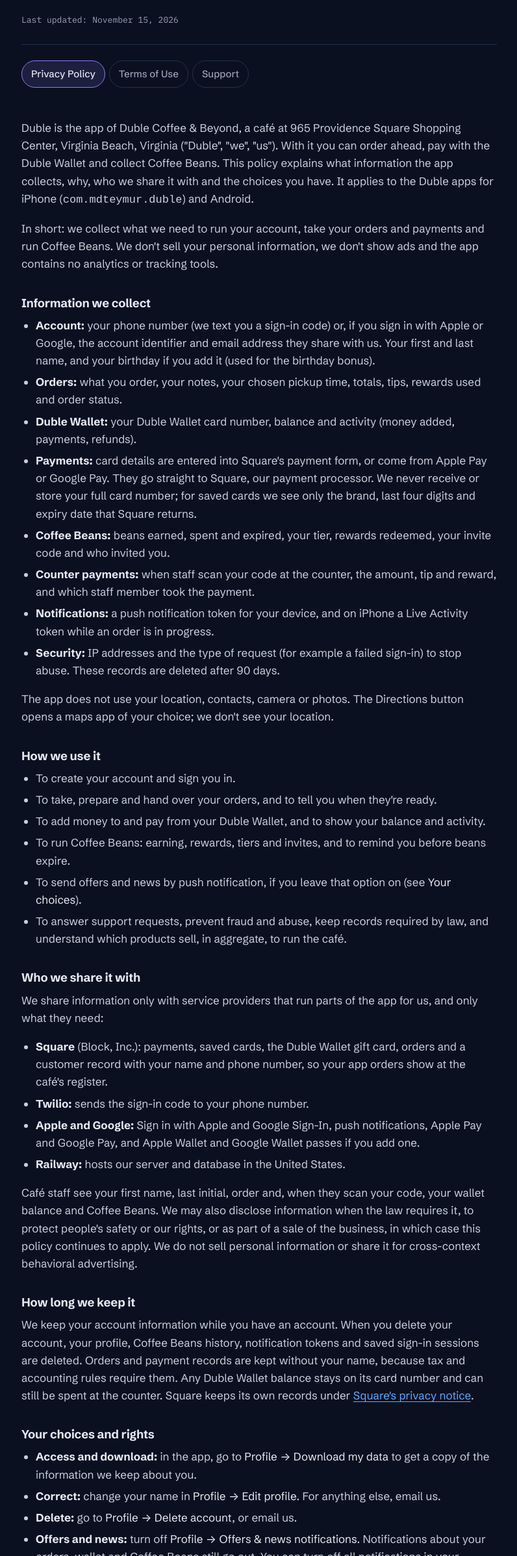
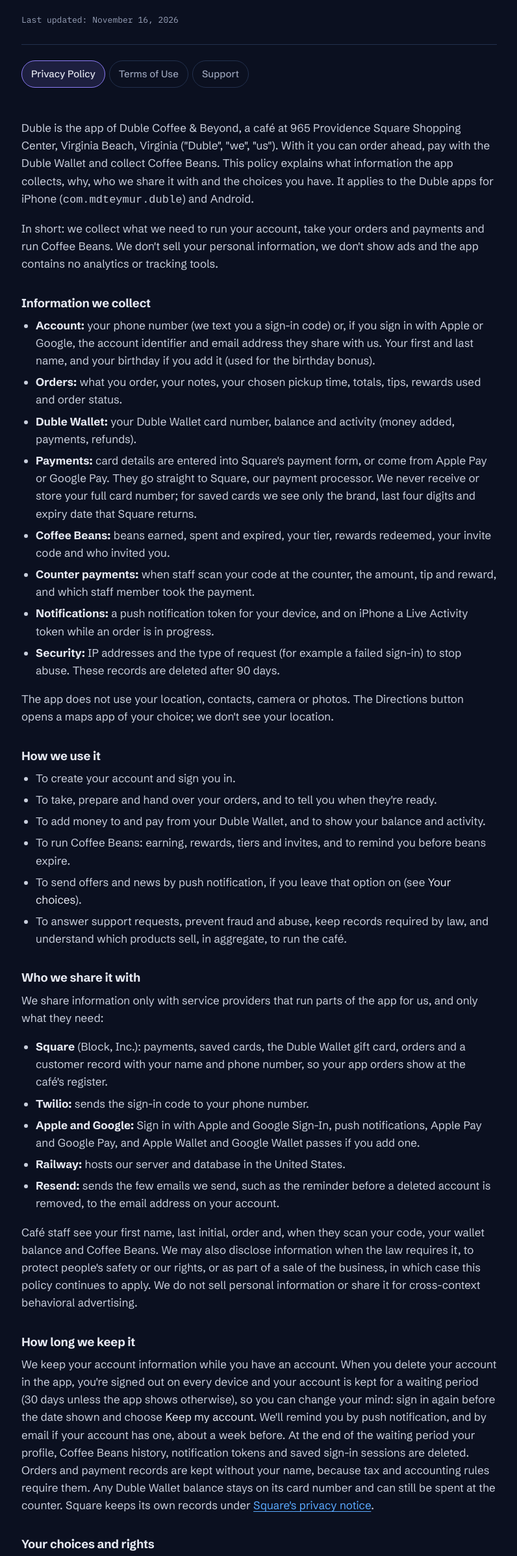
Before and after one commit to dikranteymur/dikranteymur.github.io, a plain HTML site: page apps/duble/privacy.html in a window 1280 px wide. Shown: the part 235-2630 px from the top of the page at 65% size, without its empty margins (241-1037 px from the left). Drawn offline with Linux system fonts and the light colour scheme.

Commit message:
Duble: account deletion waiting period, data copies by email, current tiers
Co-Authored-By: Claude Opus 5.5 <noreply@anthropic.com>

```diff
--- a/apps/duble/privacy.html
+++ b/apps/duble/privacy.html
@@ -51,7 +51,7 @@
     <img class="app-icon" src="../../assets/img/icons/duble.png" alt="Duble app icon" width="72" height="72">
     <p class="eyebrow">Duble · coffee &amp; beyond</p>
     <h1>Privacy Policy</h1>
-    <p class="doc-meta"><span>Last updated: November 15, 2026</span></p>
+    <p class="doc-meta"><span>Last updated: November 16, 2026</span></p>
   </div>
 
   <nav aria-label="Duble pages">
@@ -97,17 +97,18 @@
   <li><strong>Twilio:</strong> sends the sign-in code to your phone number.</li>
   <li><strong>Apple and Google:</strong> Sign in with Apple and Google Sign-In, push notifications, Apple Pay and Google Pay, and Apple Wallet and Google Wallet passes if you add one.</li>
   <li><strong>Railway:</strong> hosts our server and database in the United States.</li>
+  <li><strong>Resend:</strong> sends the few emails we send, such as the reminder before a deleted account is removed, to the email address on your account.</li>
 </ul>
 <p>Café staff see your first name, last initial, order and, when they scan your code, your wallet balance and Coffee Beans. We may also disclose information when the law requires it, to protect people's safety or our rights, or as part of a sale of the business, in which case this policy continues to apply. We do not sell personal information or share it for cross-context behavioral advertising.</p>
 
 <h3>How long we keep it</h3>
-<p>We keep your account information while you have an account. When you delete your account, your profile, Coffee Beans history, notification tokens and saved sign-in sessions are deleted. Orders and payment records are kept without your name, because tax and accounting rules require them. Any Duble Wallet balance stays on its card number and can still be spent at the counter. Square keeps its own records under <a href="https://squareup.com/us/en/legal/general/privacy" rel="noopener">Square's privacy notice</a>.</p>
+<p>We keep your account information while you have an account. When you delete your account in the app, you're signed out on every device and your account is kept for a waiting period (30 days unless the app shows otherwise), so you can change your mind: sign in again before the date shown and choose <em>Keep my account</em>. We'll remind you by push notification, and by email if your account has one, about a week before. At the end of the waiting period your profile, Coffee Beans history, notification tokens and saved sign-in sessions are deleted. Orders and payment records are kept without your name, because tax and accounting rules require them. Any Duble Wallet balance stays on its card number and can still be spent at the counter. Square keeps its own records under <a href="https://squareup.com/us/en/legal/general/privacy" rel="noopener">Square's privacy notice</a>.</p>
 
 <h3>Your choices and rights</h3>
 <ul>
-  <li><strong>Access and download:</strong> in the app, go to <em>Profile → Download my data</em> to get a copy of the information we keep about you.</li>
+  <li><strong>Access and download:</strong> email us from the email address or with the phone number on your account, and we'll send you a copy of the information we keep about you, as a JSON file, within 45 days.</li>
   <li><strong>Correct:</strong> change your name in <em>Profile → Edit profile</em>. For anything else, email us.</li>
-  <li><strong>Delete:</strong> go to <em>Profile → Delete account</em>, or email us.</li>
+  <li><strong>Delete:</strong> go to <em>Profile → Delete account</em>, or email us. Your account is deleted at the end of the waiting period described above.</li>
   <li><strong>Offers and news:</strong> turn off <em>Profile → Offers &amp; news notifications</em>. Notifications about your orders, wallet and Coffee Beans still go out. You can turn off all notifications in your phone's settings.</li>
 </ul>
 <p>Depending on where you live, including Virginia and California, you may have the right to know what personal information we hold, to get a copy of it, to correct or delete it, and to opt out of its sale or use for targeted advertising (we do neither). You can use these rights in the app or by emailing <a href="mailto:mdtsoftware21@gmail.com">mdtsoftware21@gmail.com</a>. We will confirm your request using your account and reply within 45 days. If we decline a request, you can appeal by replying to our answer with "Appeal" in the subject; if you're not satisfied with the outcome of the appeal, Virginia residents can contact the <a href="https://www.oag.state.va.us/consumer-protection/" rel="noopener">Virginia Attorney General</a>. We will not treat you differently for using these rights.</p>
```
Also changed, not shown: apps/duble/support.html (+6 -3 lines), apps/duble/terms.html (+4 -4 lines).
